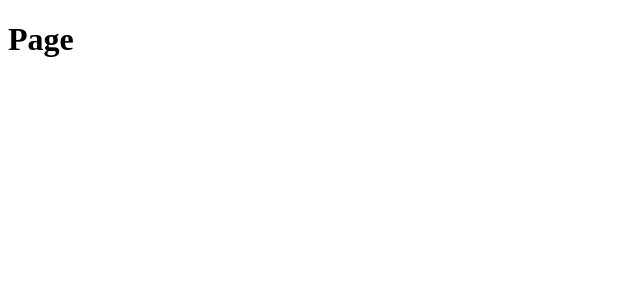
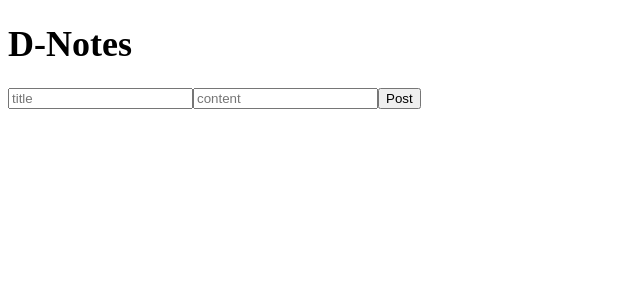
Before and after one commit to adydetra/d-notes, a Nuxt app: page / in a window 1280 px wide. Shown: the top 300 px of the page, without its empty margins (0-640 px from the left). Built offline with nearby package versions, Linux system fonts and the light colour scheme.

Commit message:
feat: input and display

```diff
--- a/app.vue
+++ b/app.vue
@@ -1,5 +1,3 @@
 <template>
-  <NuxtLayout>
-    <NuxtPage />
-  </NuxtLayout>
+  <NuxtPage class="max-w-4xl mx-auto text-center" />
 </template>
--- /dev/null
+++ b/components/Display.vue
@@ -0,0 +1,15 @@
+<script setup lang="ts">
+const props = defineProps({
+  date: String,
+  title: String,
+  content: String,
+});
+</script>
+
+<template>
+  <section>
+    <p>{{ props.date }}</p>
+    <p>{{ props.title }}</p>
+    <p>{{ props.content }}</p>
+  </section>
+</template>
--- /dev/null
+++ b/components/Form.vue
@@ -0,0 +1,13 @@
+<script setup lang="ts">
+const NotesStore = useNotesStore();
+const title = ref('');
+const content = ref('');
+</script>
+
+<template>
+  <input v-model="title" placeholder="title">
+  <input v-model="content" placeholder="content">
+  <button @click="NotesStore.addNote(title, content)">
+    Post
+  </button>
+</template>
--- a/layouts/default.vue
+++ /dev/null
@@ -1,3 +0,0 @@
-<template>
-  <slot />
-</template>
--- a/pages/index.vue
+++ b/pages/index.vue
@@ -1,3 +1,11 @@
+<script setup lang="ts">
+const NotesStore = useNotesStore();
+</script>
+
 <template>
-  <h1 class="font-bold">Page</h1>
+  <h1 class="text-4xl">
+    D-Notes
+  </h1>
+  <Form />
+  <Display v-for="(note, index) in NotesStore.notes" :key="index" :date="note.date" :title="note.title" :content="note.content" />
 </template>
--- /dev/null
+++ b/stores/Notes.js
@@ -0,0 +1,14 @@
+export const useNotesStore = defineStore('note', () => {
+  const notes = ref([
+    { date: '', title: '', content: '' },
+  ]);
+  const noteTitles = computed (() => notes.value.map(() => notes.title));
+  function addNote(title, content) {
+    notes.value.unshift({
+      date: Date(),
+      title,
+      content,
+    });
+  }
+  return { notes, noteTitles, addNote };
+});
```
